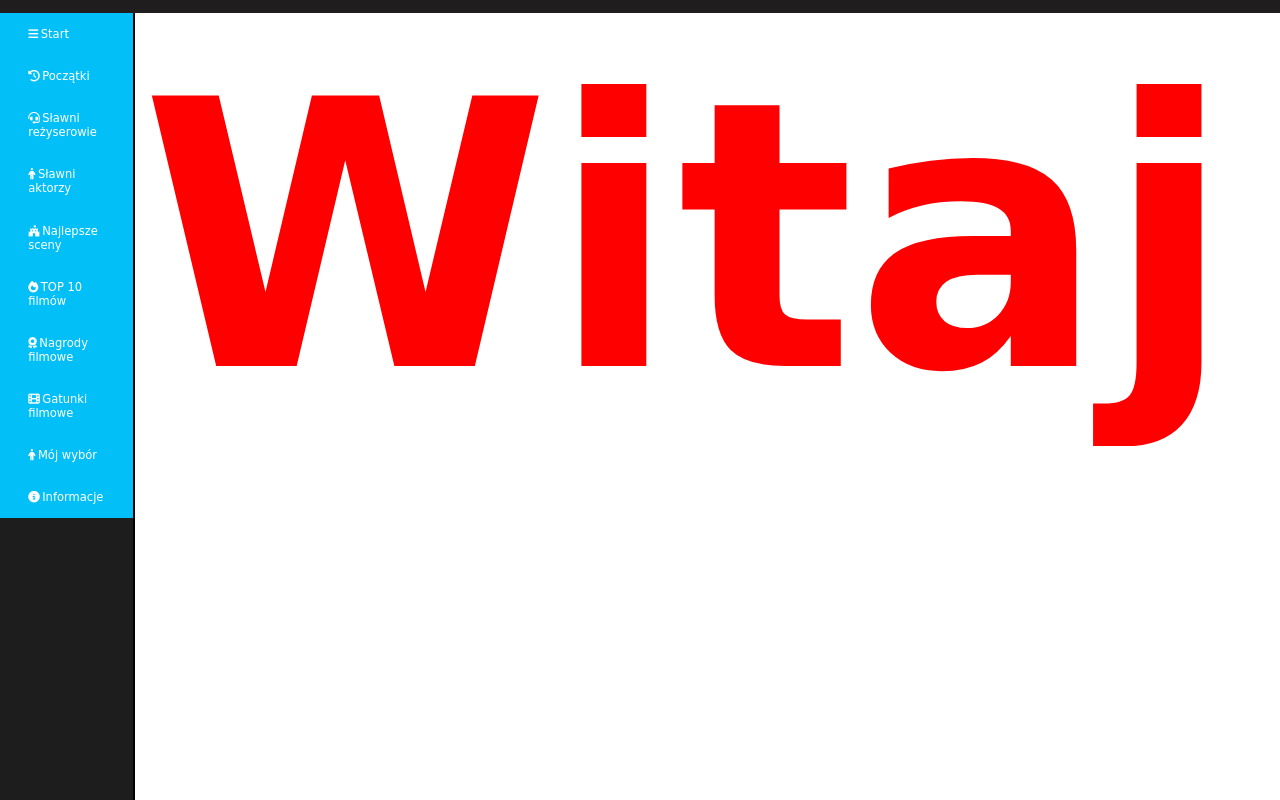
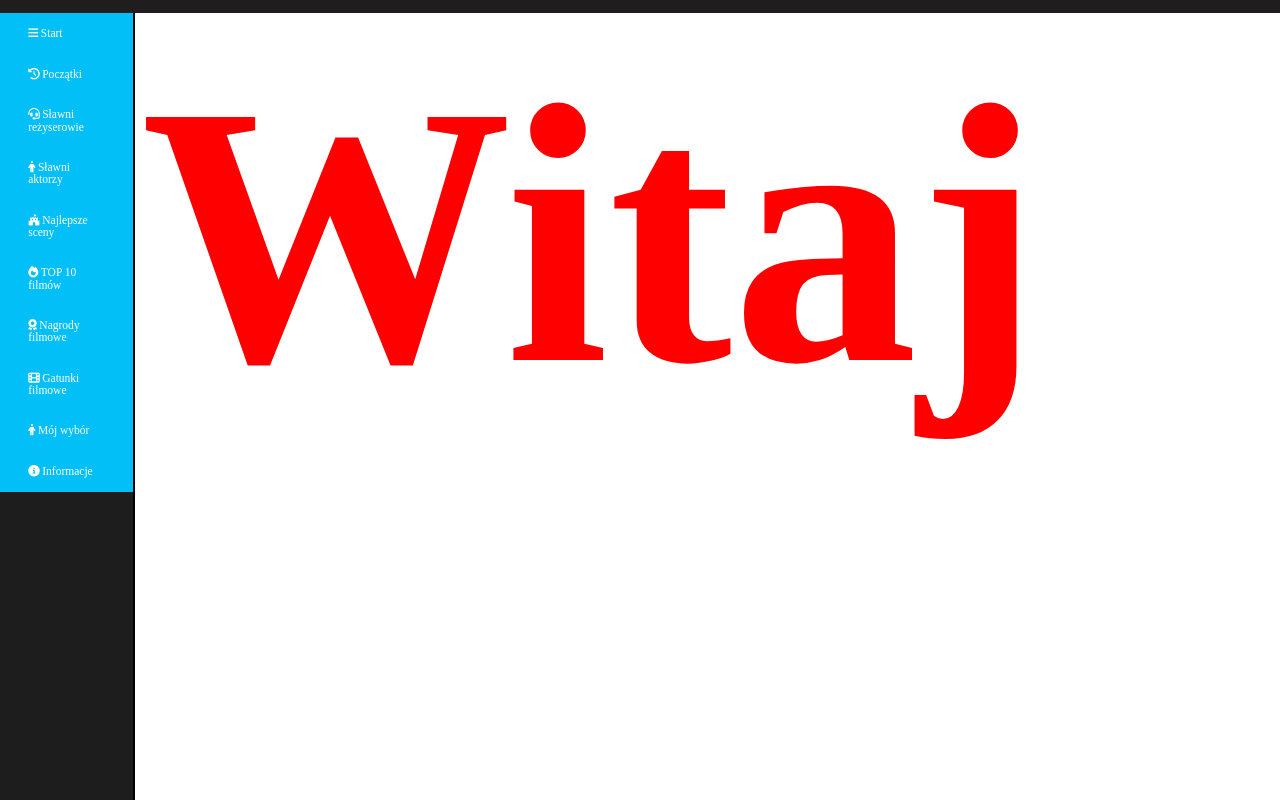
Before and after one commit to APX03/apx03, a plain HTML site: page index.html in a window 1280 px wide. Drawn offline with Linux system fonts and the light colour scheme.

Commit message:
Update style.css

```diff
--- a/style.css
+++ b/style.css
@@ -1,9 +1,6 @@
 * {
     margin:0;
     padding:0;
-      }
-      html{
-        font-family: 'Bangers', cursive;
       }
       .pasek1{
         position: fixed;
```
